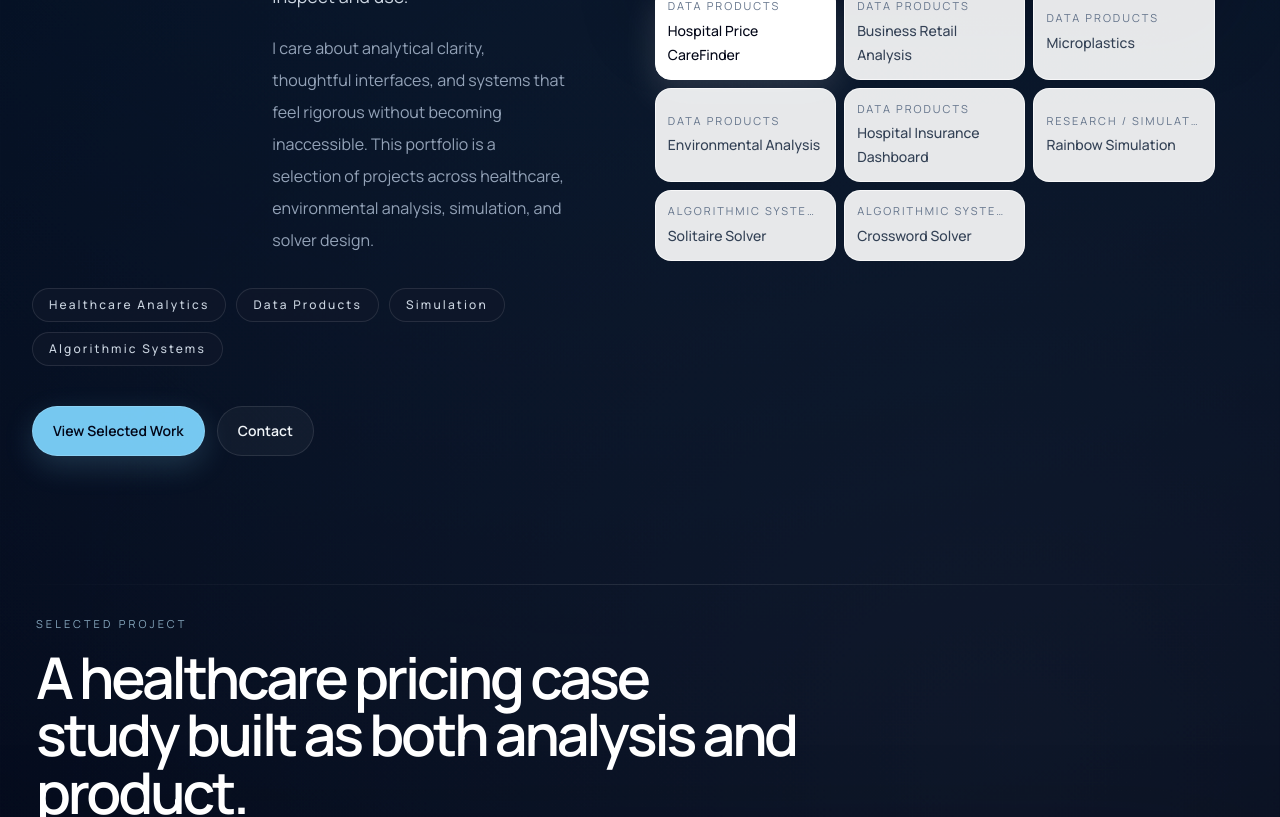
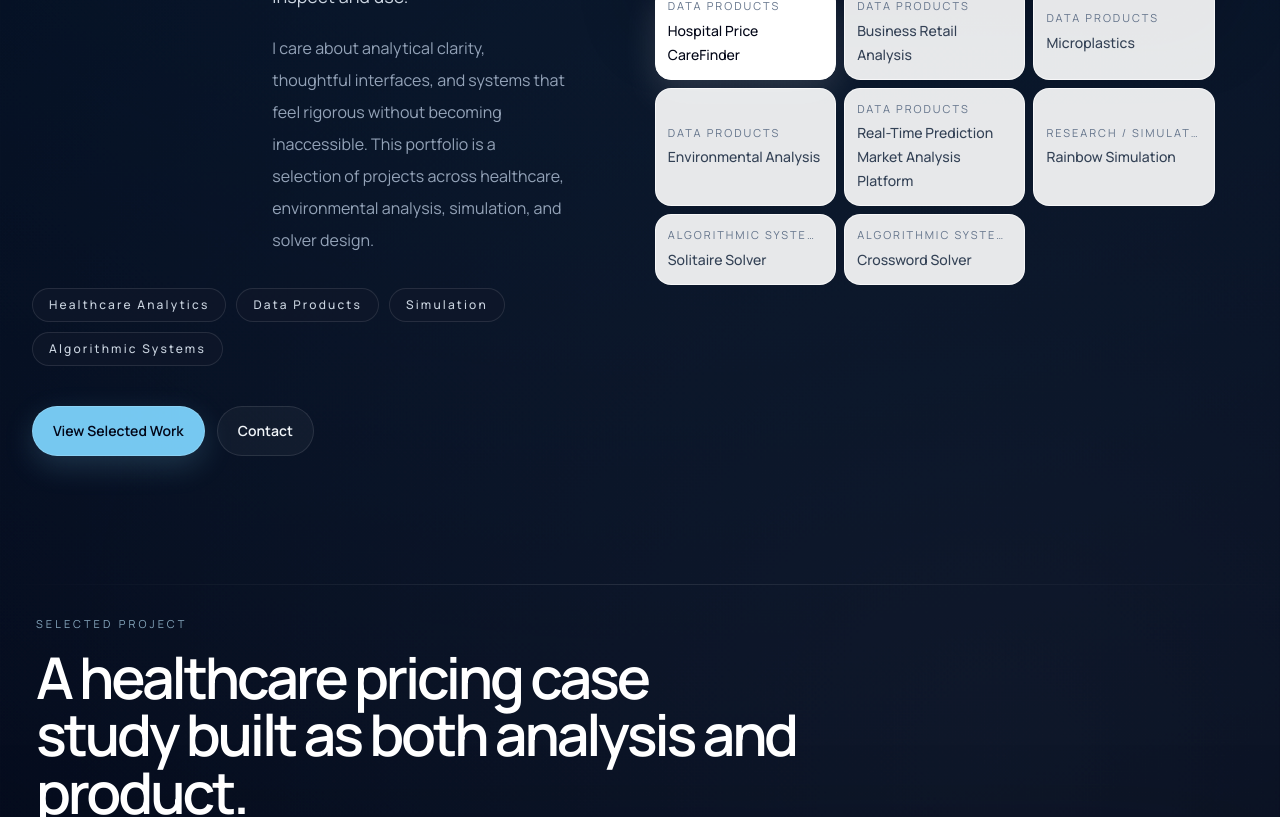
Before and after one commit to Naeemalmohtaseb/Portfolio, a React (Vite) app: page / in a window 1280 px wide. Shown: the part 780-1597 px from the top of the page. Built offline with nearby package versions, Linux system fonts and the light colour scheme.

Commit message:
new wesbite added

```diff
--- a/src/components/ProjectSection.jsx
+++ b/src/components/ProjectSection.jsx
@@ -55,7 +55,8 @@ function ProjectSection({ id, title, subtitle, projects }) {
               project={project}
               emphasized={
                 id === 'data-products' &&
-                (index === 0 || project.title === 'Hospital Insurance Dashboard')
+                (index === 0 ||
+                  project.title === 'Real-Time Prediction Market Analysis Platform')
               }
             />
           ))}
--- a/src/data/projects.js
+++ b/src/data/projects.js
@@ -97,23 +97,44 @@ export const projects = [
     tags: ['Environmental Justice', 'Spatial Analysis', 'Policy-Relevant'],
   },
   {
-    title: 'Hospital Insurance Dashboard',
+    title: 'Real-Time Prediction Market Analysis Platform',
     category: 'Data Products',
     categoryId: 'data-products',
     featured: false,
     description:
-      'Applied healthcare dashboard for comparing insurer-hospital pricing relationships, negotiated rates, and payer-specific variation across procedures.',
+      'Aggregates Polymarket and Kalshi data to summarize market-implied probabilities for current-world questions through a clean, AI-assisted dashboard.',
     highlights: [
-      'Lets users compare payers, procedures, and local market behavior side by side.',
-      'Built around negotiated-rate differences rather than static summary charts.',
-      'Makes insurer-specific pricing structures easier to evaluate and explain.',
+      'Integrated Polymarket and Kalshi APIs into a unified prediction-market data pipeline.',
+      'Cached 1K+ active markets locally with SQLite for faster hybrid search.',
+      'Built NLP-style relevance ranking to match natural-language questions to relevant contracts.',
+      'Designed deterministic probability aggregation, confidence labeling, and provider comparison.',
+      'Added RSS context and LLM-assisted summaries without allowing AI to invent probabilities.',
+      'Created a simplified Streamlit dashboard for nontechnical users.',
     ],
-    atAGlance: ['Healthcare', 'Payer Comparison', 'Dashboard'],
-    whyItMatters: 'Makes insurer-hospital pricing easier to compare and evaluate.',
-    image: '/projects/hospital-insurance-dashboard.svg',
-    liveUrl: 'https://example.com/hospital-insurance-dashboard',
-    githubUrl: 'https://github.com/yourusername/hospital-insurance-dashboard',
-    tags: ['Negotiated Rates', 'Comparative Analysis', 'Healthcare Data'],
+    atAGlance: ['Market Data', 'API Pipeline', 'Forecast Dashboard'],
+    whyItMatters:
+      'Turns fragmented prediction-market contracts into readable, explainable market summaries.',
+    image: '/Screenshots/Betting.png',
+    screenshots: [
+      '/Screenshots/Betting.png',
+      '/Screenshots/dashboard-home.png',
+      '/Screenshots/forecast-summary.png',
+      '/Screenshots/market-evidence.png',
+      '/Screenshots/provider-comparison.png',
+    ],
+    liveUrl: 'https://predictionmarketinsight-dkxz77bxbpxk5x66tnms3k.streamlit.app/',
+    githubUrl: 'https://github.com/Naeemalmohtaseb/Prediction_Market_Insight',
+    caseStudyUrl: 'TODO_ADD_CASE_STUDY_LINK',
+    tags: [
+      'Python',
+      'Streamlit',
+      'Data Engineering',
+      'APIs',
+      'SQLite',
+      'NLP',
+      'LLMs',
+      'Forecasting',
+    ],
   },
   {
     title: 'Rainbow Simulation',
```
Also changed, not shown: public/Screenshots/Betting.png (added).
